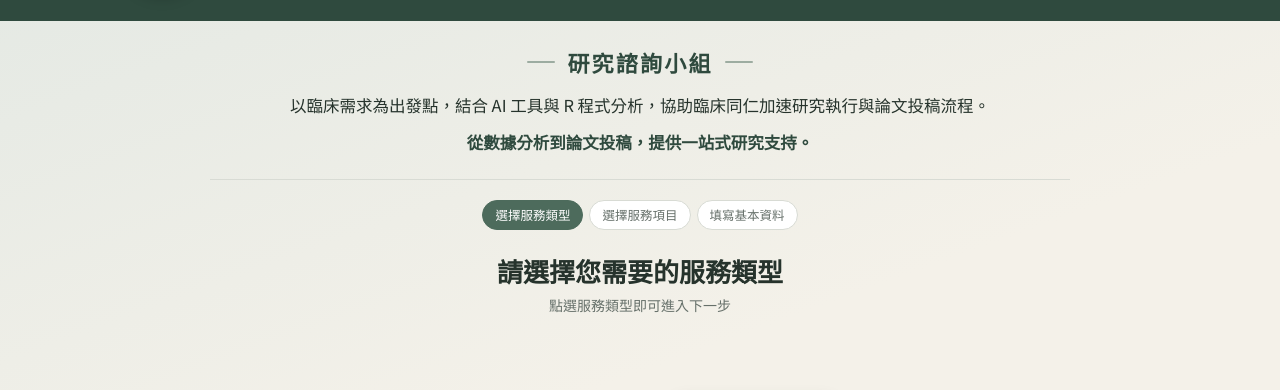
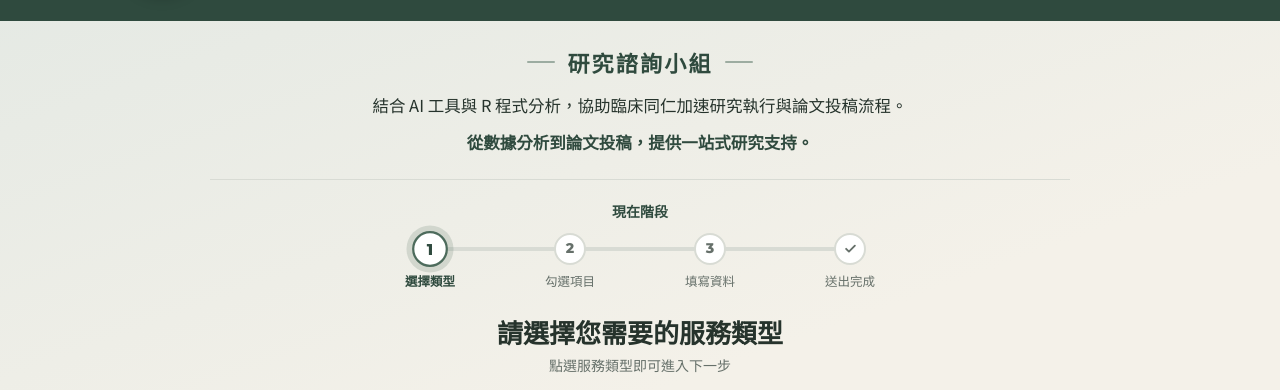
Before and after one commit to 20210522sat/our-services, a plain HTML site: page index.html in a window 1280 px wide. Shown: the part 114-504 px from the top of the page. Drawn offline with nearby package versions, Linux system fonts and the light colour scheme; no server answers.

Commit message:
Update index.html

```diff
--- a/index.html
+++ b/index.html
@@ -1,4 +1,3 @@
-
 
 <!doctype html>
 <html lang="zh-Hant">
@@ -70,7 +69,23 @@ main.page{padding-block:24px 56px;flex:1}
 .contact .cp:hover{background:rgba(243,241,234,.15)}
 .contact .cp:focus-visible{outline:2px solid var(--band-accent);outline-offset:2px}
 @media (max-width:760px){.contact .cols{grid-template-columns:1fr}}
+.steps-block{display:flex;flex-direction:column;align-items:center;gap:10px}
+.steps-container{display:flex;align-items:center;justify-content:center;gap:20px;flex-wrap:wrap}
+.steps-container p{margin:0;white-space:nowrap;font-size:14px;font-weight:700;color:var(--brand-deep)}
 ol.steps{list-style:none;margin:0;padding:0;display:flex;gap:6px;flex-wrap:wrap;justify-content:center}
+/* flow timeline */
+.timeline{position:relative;width:min(560px,100%)}
+.timeline .track{position:absolute;top:14px;left:12.5%;right:12.5%;height:4px;border-radius:2px;background:var(--line)}
+.timeline .fill{display:block;height:100%;width:0;border-radius:2px;background:var(--brand);transition:width .45s ease}
+.timeline ol{position:relative;list-style:none;margin:0;padding:0;display:grid;grid-template-columns:repeat(4,1fr)}
+.timeline li{display:flex;flex-direction:column;align-items:center;gap:6px;text-align:center}
+.timeline b{width:32px;height:32px;border-radius:50%;display:flex;align-items:center;justify-content:center;font-family:var(--f-display);font-size:14px;font-weight:800;background:var(--surface);color:var(--muted);border:2.5px solid var(--line);transition:background .3s,border-color .3s,color .3s,transform .3s}
+.timeline b svg{width:15px;height:15px}
+.timeline span{font-size:12.5px;color:var(--muted);white-space:nowrap}
+.timeline li.done b{background:var(--brand);border-color:var(--brand);color:#fff}
+.timeline li.on b{border-color:var(--brand);color:var(--brand-deep);transform:scale(1.12);box-shadow:0 0 0 5px color-mix(in srgb,var(--brand) 18%,transparent)}
+.timeline li.on span,.timeline li.done span{color:var(--brand-deep);font-weight:700}
+@media (max-width:540px){.steps-container{gap:10px}.timeline span{font-size:11.5px}}
 ol.steps li{font-size:12.5px;padding:4px 12px;border-radius:999px;border:1px solid var(--line);color:var(--muted);background:var(--surface)}
 ol.steps li.on{background:var(--brand);border-color:var(--brand);color:#fff}
 ol.steps li.done{color:var(--brand);border-color:var(--brand)}
@@ -91,6 +106,8 @@ ol.steps li.done{color:var(--brand);border-color:var(--brand)}
 .hub .zh{font-size:clamp(12px,1.9vw,15px);font-weight:700}
 .hub .sub{font-family:var(--f-display);font-weight:600;font-size:clamp(9px,1.4vw,12px);letter-spacing:.14em;color:var(--muted)}
 .hub .bubble{position:absolute;bottom:88%;left:62%;margin:0;background:var(--surface);color:var(--brand-deep);border:2px solid var(--brand);border-radius:18px;padding:9px 16px;font-size:clamp(14px,1.9vw,16.5px);font-weight:700;line-height:1.45;letter-spacing:.04em;white-space:nowrap;box-shadow:0 8px 18px rgba(60,80,60,.14);z-index:2;text-align:left}
+.hub .bubble{transition:opacity .26s ease,transform .26s ease}
+.hub .bubble.swap{opacity:0;transform:translateY(4px)}
 .hub .bubble::after{content:"";position:absolute;left:22px;bottom:-9px;width:14px;height:14px;background:var(--surface);border-right:2px solid var(--brand);border-bottom:2px solid var(--brand);transform:rotate(45deg) skew(8deg,8deg)}
 .hub img{width:96%;height:auto;display:block;filter:drop-shadow(0 8px 14px rgba(60,80,60,.18))}
 .hub .cap{font-size:clamp(12px,1.8vw,15px);font-weight:700;margin-top:-2%}
@@ -248,6 +265,7 @@ form.fields{display:grid;grid-template-columns:1fr 1fr;gap:14px 16px}
 .grid2{display:grid;grid-template-columns:1fr 1fr;gap:10px 14px}
 .grid3{display:grid;grid-template-columns:repeat(3,minmax(0,1fr));gap:14px 18px}
 .row1{display:flex;gap:6px;align-items:center}
+.row1 textarea{flex:1}
 .mini{font:inherit;font-size:13px;font-weight:700;border-radius:8px;padding:5px 10px;cursor:pointer;border:1.5px solid var(--line);background:var(--surface);color:var(--fg);white-space:nowrap}
 .mini:hover:not(:disabled){border-color:var(--brand)}
 .mini:disabled{opacity:.4;cursor:not-allowed}
@@ -333,14 +351,23 @@ ol.pubs li{display:flex;flex-direction:column;gap:8px;padding:12px;border-radius
   <div class="wrap">
     <section class="about" id="about">
       <h2 id="aboutTitle">研究諮詢小組</h2>
-      <p id="aboutBody">以臨床需求為出發點，結合 AI 工具與 R 程式分析，協助臨床同仁加速研究執行與論文投稿流程。</p>
+      <p id="aboutBody">結合 AI 工具與 R 程式分析，協助臨床同仁加速研究執行與論文投稿流程。</p>
       <p class="strong" id="aboutStrong">從數據分析到論文投稿，提供一站式研究支持。</p>
     </section>
-    <ol class="steps" id="steps" aria-label="申請步驟">
-      <li data-s="1">選擇服務類型</li>
-      <li data-s="2">選擇服務項目</li>
-      <li data-s="3">填寫基本資料</li>
-    </ol>
+    <div class="steps-block" id="stepsWrap">
+      <div class="steps-container">
+        <p>現在階段</p>
+      </div>
+      <div class="timeline">
+        <div class="track"><span class="fill" id="tlFill"></span></div>
+        <ol id="timeline" aria-label="申請步驟">
+          <li data-s="1"><b>1</b><span>選擇類型</span></li>
+          <li data-s="2"><b>2</b><span>勾選項目</span></li>
+          <li data-s="3"><b>3</b><span>填寫資料</span></li>
+          <li data-s="4"><b><svg viewBox="0 0 24 24" fill="none" stroke="currentColor" stroke-width="3" stroke-linecap="round" stroke-linejoin="round"><path d="M5 12.5l4.5 4.5L19 7.5"/></svg></b><span>送出完成</span></li>
+        </ol>
+      </div>
+    </div>
     <div id="app"></div>
   </div>
 </main>
@@ -351,8 +378,8 @@ ol.pubs li{display:flex;flex-direction:column;gap:8px;padding:12px;border-radius
     <h2>聯絡我們<small>教學研究部　臨床研究組　研究諮詢小組</small></h2>
     <div class="cols">
       <div class="col" id="colPhones">
-        <h3><span class="ico"><svg viewBox="0 0 24 24" fill="none" stroke="currentColor" stroke-width="1.8" stroke-linecap="round" stroke-linejoin="round" aria-hidden="true"><path d="M5 4h4l2 5-2.5 1.5a11 11 0 0 0 5 5L15 13l5 2v4a2 2 0 0 1-2 2A16 16 0 0 1 3 6a2 2 0 0 1 2-2"/></svg></span>電話分機</h3>
-        <ul id="cPhones"><li><span class="t">10749</span></li><li><span class="t">73291</span></li></ul>
+        <h3><span class="ico"><svg viewBox="0 0 24 24" fill="none" stroke="currentColor" stroke-width="1.8" stroke-linecap="round" stroke-linejoin="round" aria-hidden="true"><path d="M5 4h4l2 5-2.5 1.5a11 11 0 0 0 5 5L15 13l5 2v4a2 2 0 0 1-2 2A16 16 0 0 1 3 6a2 2 0 0 1 2-2"/></svg></span>聯絡專線</h3>
+        <ul id="cPhones"><li><span class="t">吳欣儀：10749</span></li><li><span class="t">陳咨妗：73291</span></li></ul>
       </div>
       <div class="col" id="colEmails">
         <h3><span class="ico"><svg viewBox="0 0 24 24" fill="none" stroke="currentColor" stroke-width="1.8" stroke-linecap="round" stroke-linejoin="round" aria-hidden="true"><rect x="3" y="5" width="18" height="14" rx="2"/><path d="M3 7l9 6 9-6"/></svg></span>電子信箱</h3>
@@ -484,6 +511,13 @@ function wheel({hub,nodes,radius=36,big=false}){
 }
 
 function setSteps(){
+  const cur=typeof state.step==="number"?state.step:1;          // 1..4 (4 = submitted)
+  document.querySelectorAll("#timeline li").forEach(li=>{
+    const s=+li.dataset.s;
+    li.className = (s<cur || cur===4) ? "done" : s===cur ? "on" : "";
+    if(s===cur && cur<4) li.setAttribute("aria-current","step"); else li.removeAttribute("aria-current");
+  });
+  const fill=document.getElementById("tlFill"); if(fill) fill.style.width=((Math.min(cur,4)-1)/3*100)+"%";
   document.querySelectorAll("#steps li").forEach(li=>{
     const s=+li.dataset.s, cur=Math.min(state.step,3);
     li.className = state.step===4 ? "done" : s===cur?"on":s<cur?"done":"";
@@ -494,7 +528,7 @@ function setSteps(){
 function render(anim=true){
   setSteps();
   document.querySelectorAll(".nav button").forEach(b=>{ if(b.dataset.view===state.view) b.setAttribute("aria-current","page"); else b.removeAttribute("aria-current"); });
-  document.getElementById("steps").hidden = state.view!=="apply" || state.step==="inbox";
+  document.getElementById("stepsWrap").hidden = state.view!=="apply" || state.step==="inbox";
   document.getElementById("about").hidden = state.view!=="apply";
   if(state.view==="results"){ app.innerHTML=expoHTML(); return; }
   if(state.view==="admin"){ app.innerHTML=manageTabs()+adminHTML(); return; }
@@ -504,7 +538,7 @@ function render(anim=true){
     html=`<section class="view ${anim?"enter":""}">
       <div class="prompt"><h1>請選擇您需要的服務類型</h1><p>點選服務類型即可進入下一步</p></div>
       ${wheel({big:true,radius:38,
-        hub:`<div class="hub">${CONTENT.slogan.show&&String(CONTENT.slogan.text).trim()?`<p class="bubble">${br(CONTENT.slogan.text)}</p>`:""}<img src="${ROBOT}" alt="Our Services 服務機器人"></div>`,
+        hub:`<div class="hub">${sloganList().length?`<p class="bubble" id="bubble" aria-live="polite">${br(sloganList()[sloganIdx%sloganList().length])}</p>`:""}<img src="${ROBOT}" alt="Our Services 服務機器人"></div>`,
         nodes:[
           {key:"dry",angle:270,c:SERVICES.dry.c,ic:"doc",label:`${esc(SERVICES.dry.zh)}<small>${esc(SERVICES.dry.en)}</small>`},
           {key:"wet",angle:90,c:SERVICES.wet.c,ic:"flask",label:`${esc(SERVICES.wet.zh)}<small>${esc(SERVICES.wet.en)}</small>`}]})}
@@ -560,10 +594,23 @@ function render(anim=true){
     </section>`;
   }
   app.innerHTML=html;
+  startSloganTimer();
   if(state.step===1) paintInboxLink();
   if(state.step===3) bindForm();
 }
 
+/* rotating robot speech bubble */
+let sloganIdx=0, sloganTimer=null;
+const sloganList=()=>CONTENT.slogan.show ? CONTENT.slogan.texts.map(t=>String(t||"").trim()).filter(Boolean) : [];
+function startSloganTimer(){
+  clearInterval(sloganTimer); sloganTimer=null;
+  const list=sloganList(); if(list.length<2 || !document.getElementById("bubble")) return;
+  sloganTimer=setInterval(()=>{
+    const el=document.getElementById("bubble"); if(!el){clearInterval(sloganTimer); return;}
+    el.classList.add("swap");
+    setTimeout(()=>{ sloganIdx=(sloganIdx+1)%list.length; el.innerHTML=br(list[sloganIdx]); el.classList.remove("swap"); },260);
+  }, CONTENT.slogan.interval*1000);
+}
 function bindForm(){
   const f=document.getElementById("f");
   f.addEventListener("input",e=>{state.form[e.target.name]=e.target.value; e.target.removeAttribute("aria-invalid"); const er=document.getElementById(e.target.name+"-e"); if(er) er.textContent="";});
@@ -708,10 +755,10 @@ const clone=o=>JSON.parse(JSON.stringify(o));
 const ICON_NAMES={pen:"筆",chart:"長條圖",clip:"文件板",shield:"盾牌勾選",dots:"其他（…）",doc:"文件",flask:"燒瓶",tube:"試管",dna:"DNA 雙股",rna:"RNA 放大鏡",gel:"電泳膠",qpcr:"擴增曲線"};
 const COLOR_NAMES={"--c-cyan":"天藍","--c-orange":"橘","--c-yellow":"黃","--c-blue":"深藍","--c-teal":"墨綠藍","--c-pink":"粉紅"};
 const DEFAULTS={
-  about:{title:"研究諮詢小組",body:"以臨床需求為出發點，結合 AI 工具與 R 程式分析，協助臨床同仁加速研究執行與論文投稿流程。",strong:"從數據分析到論文投稿，提供一站式研究支持。"},
-  slogan:{show:true,text:"臨床研究好幫手，\n論文投稿找我們！"},
+  about:{title:"研究諮詢小組",body:"結合 AI 工具與 R 程式分析，協助臨床同仁加速研究執行與論文投稿流程。",strong:"從數據分析到論文投稿，提供一站式研究支持。"},
+  slogan:{show:true,texts:["臨床研究好幫手，\n論文投稿找我們！"],interval:4},
   services:clone(SERVICES),
-  contact:{phones:["10749","73291"],emails:["18118@hosp.nycu.edu.tw","18139@hosp.nycu.edu.tw"],places:["蘭陽院區　B2 教學研究部","新民院區　C 棟 2F 臨床實驗室"]},
+  contact:{phones:["吳欣儀：10749","陳咨妗：73291"],emails:["18118@hosp.nycu.edu.tw","18139@hosp.nycu.edu.tw"],places:["蘭陽院區　B2 教學研究部","新民院區　C 棟 2F 臨床實驗室"]},
   pubs:PUBS.map(({year,who,title,cite})=>({year,who,title,cite,url:""}))
 };
 let CONTENT=clone(DEFAULTS);
@@ -720,7 +767,9 @@ function normalize(c){
   const d=clone(DEFAULTS), o=c&&typeof c==="object"?c:{};
   const out={
     about:{...d.about,...(o.about||{})},
-    slogan:{...d.slogan,...(o.slogan||{})},
+    slogan:(()=>{const x={...d.slogan,...(o.slogan||{})};
+      if(!Array.isArray(x.texts)) x.texts = typeof x.text==="string" ? [x.text] : d.slogan.texts;   // older single-slogan content
+      delete x.text; x.interval=Math.min(30,Math.max(2,+x.interval||4)); return x;})(),
     services:{dry:{...d.services.dry,...(o.services?.dry||{})},wet:{...d.services.wet,...(o.services?.wet||{})}},
     contact:{...d.contact,...(o.contact||{})},
     pubs:Array.isArray(o.pubs)?o.pubs:d.pubs
@@ -834,12 +883,15 @@ function adminHTML(){
 
     <div class="panel"><h3>機器人標語</h3>
       <label class="chk"><input type="checkbox" data-path="slogan.show" ${d.slogan.show?"checked":""}> 在第一頁顯示機器人對話框</label>
-      ${inp("slogan.text","標語文字（按 Enter 換行）",{area:true,rows:2})}</div>
+      <div class="fld"><span>標語（可新增多句，會依序輪播；每句可按 Enter 換行）</span>
+        ${d.slogan.texts.map((t,i)=>`<div class="row1"><textarea data-path="slogan.texts.${i}" rows="2">${esc(t)}</textarea><button type="button" class="mini del" data-act="del" data-list="slogan.texts" data-i="${i}" ${d.slogan.texts.length>1?"":"disabled"}>刪除</button></div>`).join("")}
+        <button type="button" class="mini add" data-act="add" data-list="slogan.texts">＋ 新增一句</button></div>
+      <label class="fld" style="max-width:200px"><span>每句停留秒數</span><input type="number" min="2" max="30" data-path="slogan.interval" value="${esc(d.slogan.interval)}"></label></div>
 
     ${svc("dry")}${svc("wet")}
 
     <div class="panel"><h3>聯絡資訊</h3>
-      <div class="grid3">${listEd("contact.phones","電話分機","例如 10749")}${listEd("contact.emails","電子信箱","name@hosp.nycu.edu.tw")}${listEd("contact.places","位置","例如 蘭陽院區　B2 教學研究部")}</div></div>
+      <div class="grid3">${listEd("contact.phones","聯絡專線","例如 吳欣儀：10749")}${listEd("contact.emails","電子信箱","name@hosp.nycu.edu.tw")}${listEd("contact.places","位置","例如 蘭陽院區　B2 教學研究部")}</div></div>
 
     <div class="panel"><h3>歷年成果 <em>${d.pubs.length} 篇</em></h3>
       <p class="hint">「原文連結」可貼 DOI 或期刊網址；留空時「查看原文」會用題目在 PubMed 搜尋。題目留空的那一筆不會顯示。</p>
@@ -1028,7 +1080,7 @@ app.addEventListener("click",e=>{
   const node=e.target.closest(".node"), act=e.target.closest("[data-act]")?.dataset.act;
   if(node){
     const k=node.dataset.k;
-    if(state.step===1){ if(state.service!==k) state.picked=new Set(); state.service=k; state.step=2; render(); document.getElementById("steps").scrollIntoView({block:"start"}); }
+    if(state.step===1){ if(state.service!==k) state.picked=new Set(); state.service=k; state.step=2; render(); document.getElementById("stepsWrap").scrollIntoView({block:"start"}); }
     else if(state.step===2){
       state.picked.has(k)?state.picked.delete(k):state.picked.add(k);
       node.setAttribute("aria-pressed",state.picked.has(k));
@@ -1038,7 +1090,7 @@ app.addEventListener("click",e=>{
     return;
   }
   if(act==="back"){ state.error=""; state.step = state.step===3?2:1; render(); }
-  if(act==="next" && state.picked.size){ state.step=3; render(); document.getElementById("steps").scrollIntoView({block:"start"}); }
+  if(act==="next" && state.picked.size){ state.step=3; render(); document.getElementById("stepsWrap").scrollIntoView({block:"start"}); }
   if(act==="submit") submit();
   if(act==="restart"){ state.step=1; state.service=null; state.picked=new Set(); state.error=""; render(); }
   if(act==="inbox"){ state.step="inbox"; render(); }
```
